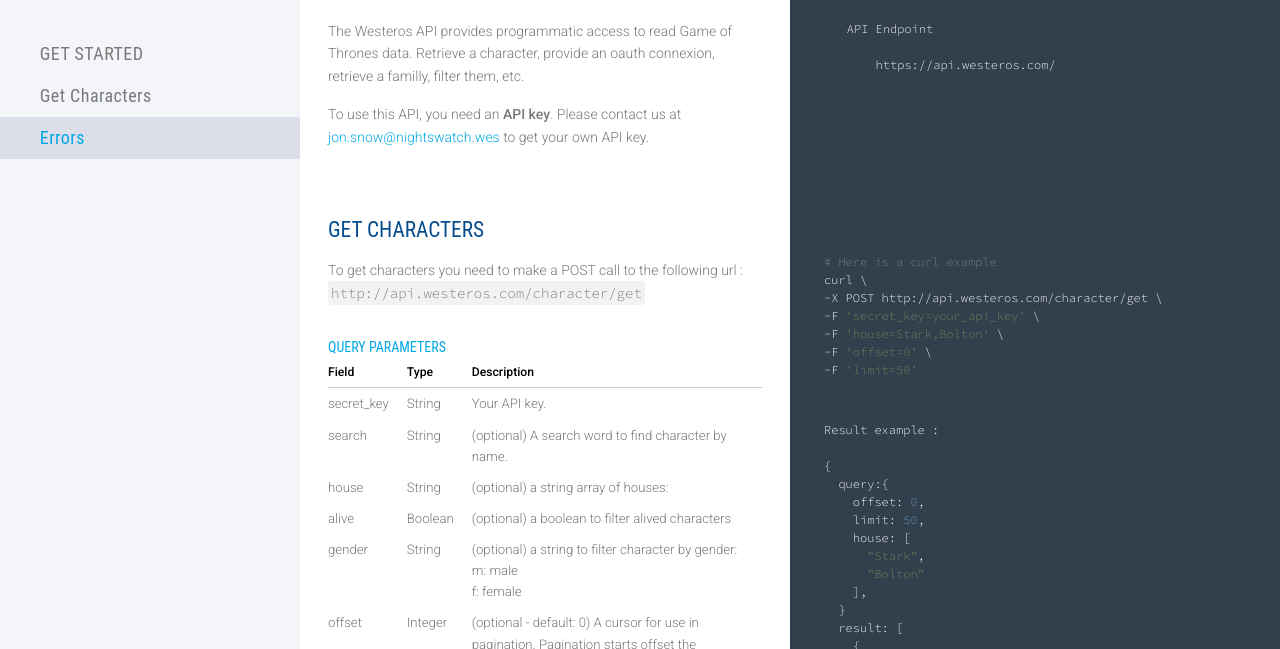
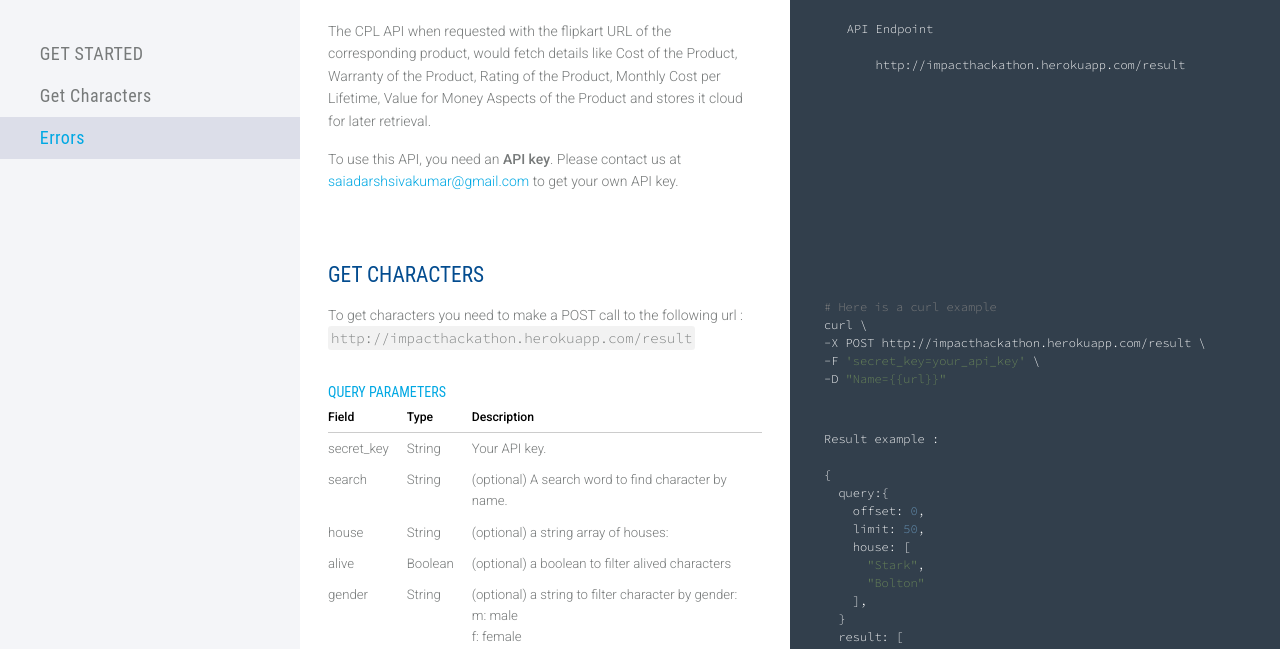
Before and after one commit to the-bose/the-bose.github.io, a plain HTML site: page index.html in a window 1280 px wide. Shown: the part 86-735 px from the top of the page. Drawn offline with nearby package versions, Linux system fonts and the light colour scheme.

Commit message:
fourth-commit

```diff
--- a/index.html
+++ b/index.html
@@ -51,13 +51,13 @@
                     <pre>
     API Endpoint
 
-        https://api.westeros.com/
+        http://impacthackathon.herokuapp.com/result
                 </pre>
                     <p>
-                        The Westeros API provides programmatic access to read Game of Thrones data. Retrieve a character, provide an oauth connexion, retrieve a familly, filter them, etc.
+                        The CPL API when requested with the flipkart URL of the corresponding product, would fetch details like Cost of the Product, Warranty of the Product, Rating of the Product, Monthly Cost per Lifetime, Value for Money Aspects of the Product and stores it cloud for later retrieval.
                     </p>
                     <p>
-                        To use this API, you need an <strong>API key</strong>. Please contact us at <a href="mailto:jon.snow@nightswatch.wes">jon.snow@nightswatch.wes</a> to get your own API key.
+                        To use this API, you need an <strong>API key</strong>. Please contact us at <a href="mailto:saiadarshsivakumar@gmail.com">saiadarshsivakumar@gmail.com</a> to get your own API key.
                     </p>
                 </div>
                 <div class="overflow-hidden content-section" id="content-get-characters">
@@ -65,15 +65,13 @@
                     <pre><code class="bash">
 # Here is a curl example
 curl \
--X POST http://api.westeros.com/character/get \
+-X POST http://impacthackathon.herokuapp.com/result \
 -F 'secret_key=your_api_key' \
--F 'house=Stark,Bolton' \
--F 'offset=0' \
--F 'limit=50'
+-D "Name={{url}}"
                 </code></pre>
                     <p>
                         To get characters you need to make a POST call to the following url :<br>
-                        <code class="higlighted">http://api.westeros.com/character/get</code>
+                        <code class="higlighted">http://impacthackathon.herokuapp.com/result</code>
                     </p>
                     <br>
                     <pre><code class="json">
```
